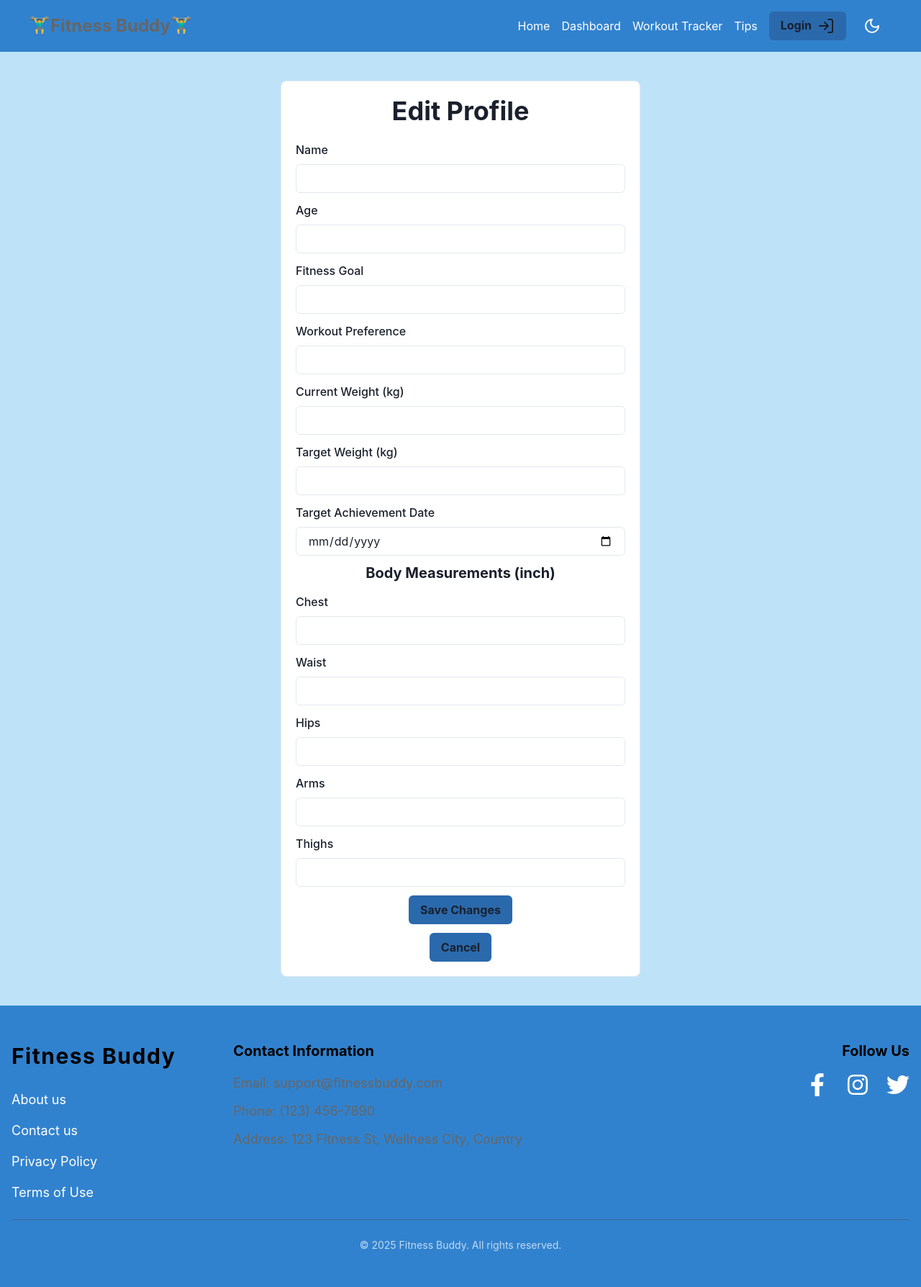
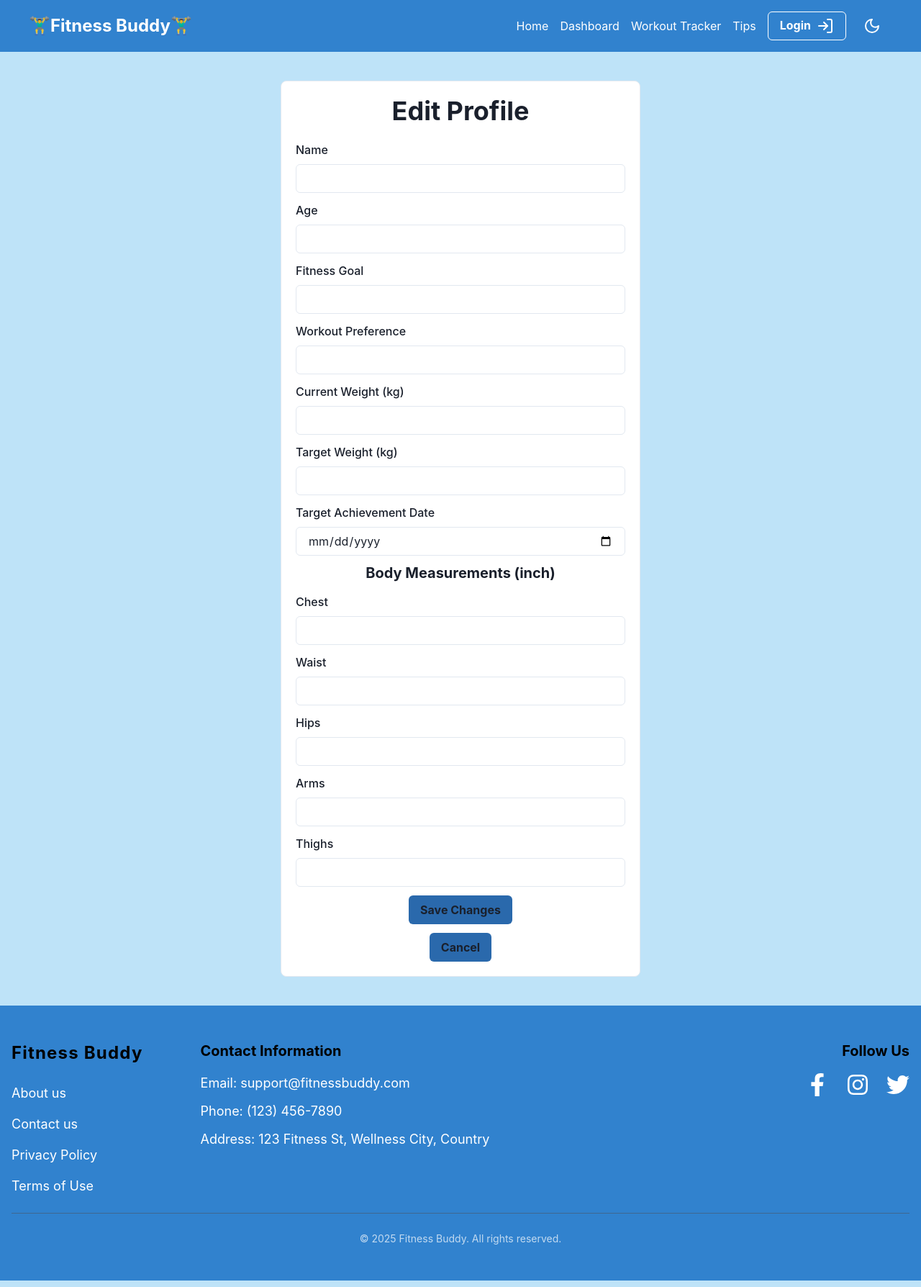
Before and after one commit to Nitachaudhari/Fitness_Buddy, a React (Vite) app: page /edit-profile in a window 1280 px wide. Shown: the whole page at 72% size. Built offline with nearby package versions, Linux system fonts and the light colour scheme; no server answers.

Commit message:
Navbar hamburger

```diff
--- a/src/components/Footer/Footer.jsx
+++ b/src/components/Footer/Footer.jsx
@@ -11,7 +11,7 @@ const Footer = () => {
                 <Stack direction={{ base: "column", md: "row" }} spacing={{ base: 10, md: 20 }} justify="space-between">
                     {/* Left Section - Logo and Links */}
                     <Box flex="" mb={{ base: 6, md: 0 }}>
-                        <Text fontSize="3xl" fontWeight="bold" letterSpacing="wider" color="black">
+                        <Text fontSize="2xl" fontWeight="bold" letterSpacing="wider" color="black">
                             Fitness Buddy
                         </Text>
                         <Stack spacing={4} mt={6}>
@@ -32,9 +32,9 @@ const Footer = () => {
                             Contact Information
                         </Text>
                         <Stack spacing={3} color="white">
-                            <Text fontSize="lg">Email: support@fitnessbuddy.com</Text>
-                            <Text fontSize="lg">Phone: (123) 456-7890</Text>
-                            <Text fontSize="lg">Address: 123 Fitness St, Wellness City, Country</Text>
+                            <Text fontSize="lg" color="white">Email: support@fitnessbuddy.com</Text>
+                            <Text fontSize="lg" color="white">Phone: (123) 456-7890</Text>
+                            <Text fontSize="lg" color="white">Address: 123 Fitness St, Wellness City, Country</Text>
                         </Stack>
                     </Box>
 
--- a/src/components/Navbar/Navbar.jsx
+++ b/src/components/Navbar/Navbar.jsx
@@ -46,30 +46,29 @@ const Navbar = () => {
         />
 
         {/* Logo */}
-        <Text fontSize="2xl" fontWeight="bold">
+        <Text fontSize="2xl" fontWeight="bold" color="white">
           🏋️‍♂️Fitness Buddy🏋️‍♂️
         </Text>
 
         {/* Navbar Links (Hidden on Mobile) */}
         <Flex as="ul" listStyleType="none" spacing={4} align="center" display={{ base: "none", md: "flex" }}>
-          <Box as="li" mx={2}>
-            <NavLink to="/">Home</NavLink>
-          </Box>
-          <Box as="li" mx={2}>
-            <NavLink to="/dashboard">Dashboard</NavLink>
-          </Box>
-          <Box as="li" mx={2}>
-            <NavLink to="/workout-tracker">Workout Tracker</NavLink>
-          </Box>
-          <Box as="li" mx={2}>
-            <NavLink to="/tips">Tips</NavLink>
-          </Box>
+          <Box as="li" mx={2}><NavLink to="/">Home</NavLink></Box>
+          <Box as="li" mx={2}><NavLink to="/dashboard">Dashboard</NavLink></Box>
+          <Box as="li" mx={2}><NavLink to="/workout-tracker">Workout Tracker</NavLink></Box>
+          <Box as="li" mx={2}><NavLink to="/tips">Tips</NavLink></Box>
 
           {/* Login / Logout Button */}
           {!user ? (
             <Box as="li" mx={2}>
               <NavLink to="/authform">
-                <Button rightIcon={<LogIn />} colorScheme="teal">Login</Button>
+                <Button
+                  rightIcon={<LogIn />}
+                  color="white"
+                  borderColor="white"
+                  variant="outline"
+                >
+                  Login
+                </Button>
               </NavLink>
             </Box>
           ) : (
@@ -108,7 +107,15 @@ const Navbar = () => {
 
               {!user ? (
                 <NavLink to="/authform" onClick={onClose}>
-                  <Button rightIcon={<LogIn />} colorScheme="teal" w="full">Login</Button>
+                  <Button
+                    rightIcon={<LogIn />}
+                    color="white"
+                    borderColor="white"
+                    variant="outline"
+                    w="full"
+                  >
+                    Login
+                  </Button>
                 </NavLink>
               ) : (
                 <Button rightIcon={<LogOut />} colorScheme="red" onClick={() => { handleLogout(); onClose(); }} w="full">
@@ -128,7 +135,6 @@ const Navbar = () => {
           </DrawerBody>
         </DrawerContent>
       </Drawer>
-
     </Box>
   );
 };
```
